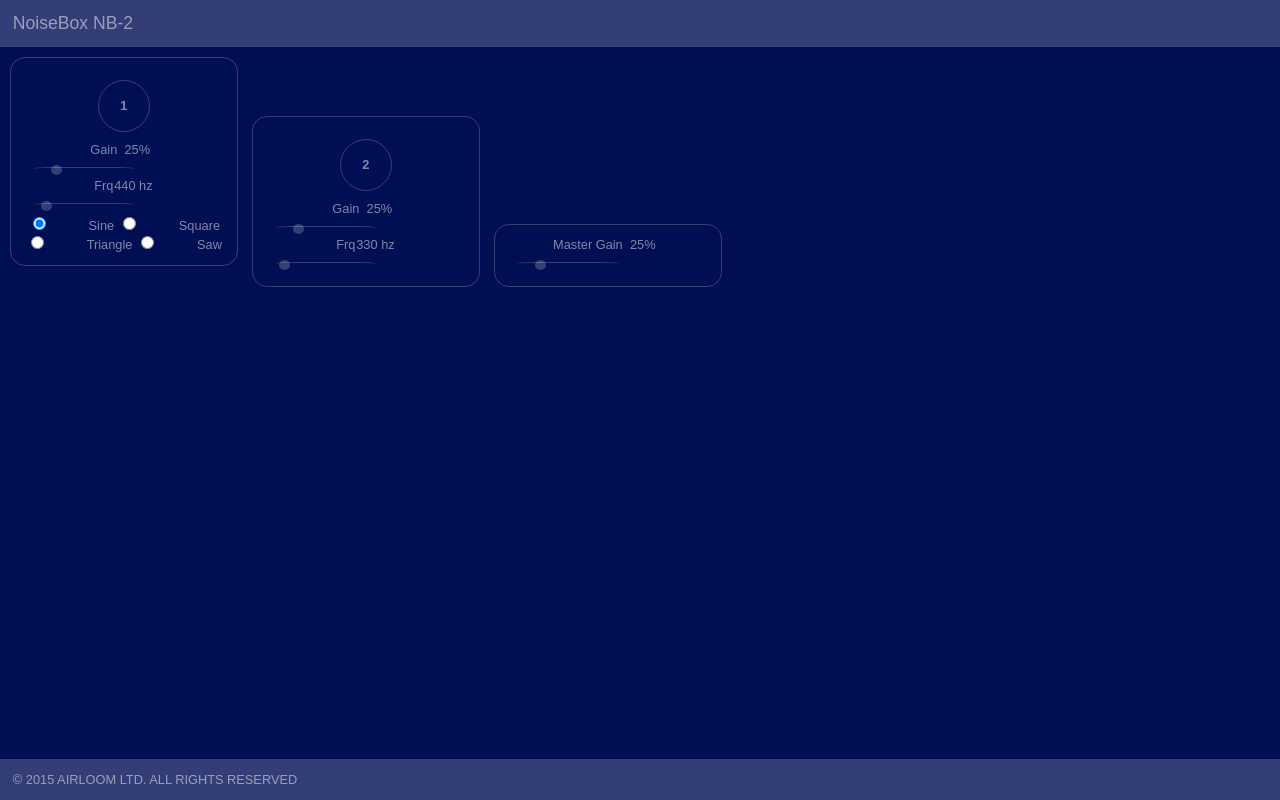
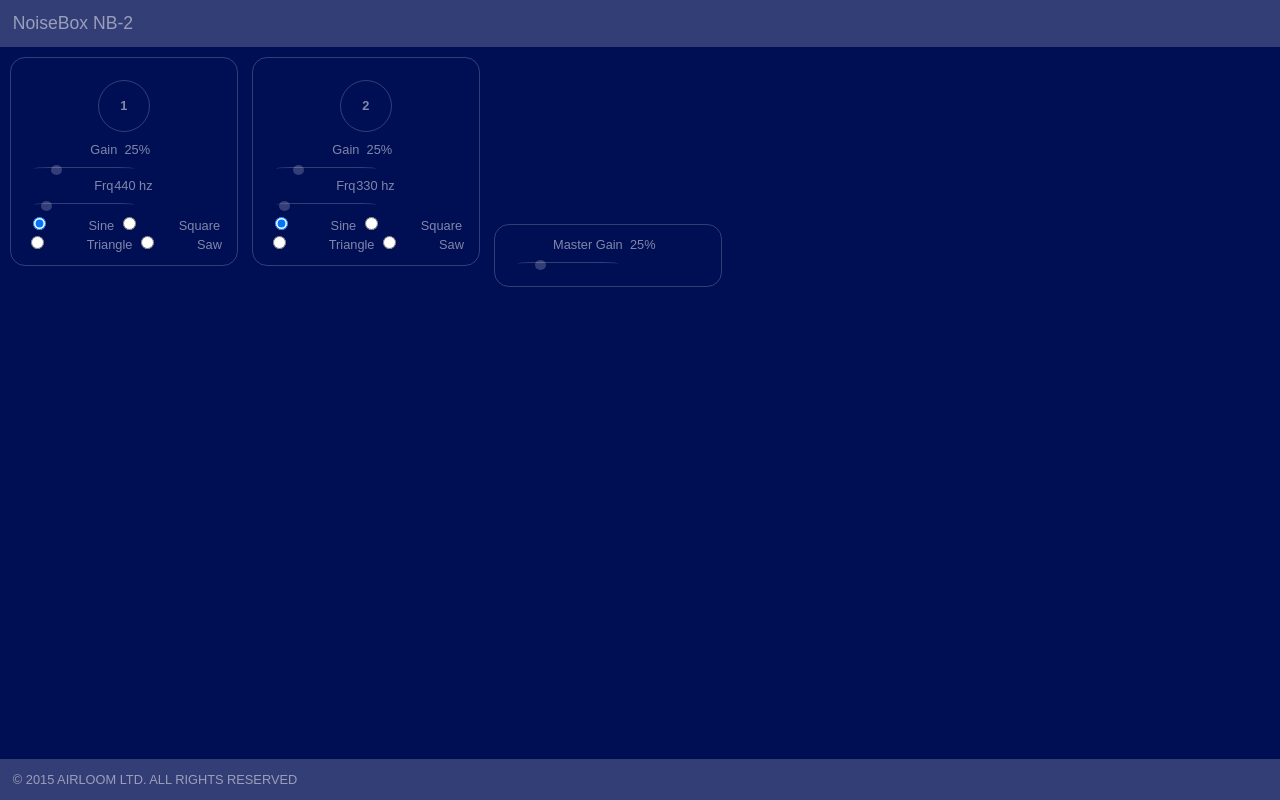
Before and after one commit to APriceDev/sandbocks, a plain HTML site: page soundlab/noisebox/nb-2/index.html in a window 1280 px wide. Drawn offline with Linux system fonts and the light colour scheme.

Commit message:
add wavestate to oscTwo

```diff
--- a/soundlab/noisebox/nb-2/index.html
+++ b/soundlab/noisebox/nb-2/index.html
@@ -18,10 +18,10 @@
         <label for="Osc One Frequency">Frq</label><span id="oscOneFrqState"></span>
         <div class="slider" id="oscOneFrq" title="Osc One Frequency"></div>
         <div id="oscOneWaveState">
-            <input type="radio" id="sine" name="oscOneWave" title="sine" checked="checked"><label for="sine"><span></span>Sine</label>
-            <input type="radio" id="square" name="oscOneWave" title="square"><label for="square"><span></span>Square</label>
-            <input type="radio" id="triangle" name="oscOneWave" title="triangle"><label for="triangle"><span></span>Triangle</label>
-            <input type="radio" id="sawtooth" name="oscOneWave" title="sawtooth"><label for="sawtooth"><span></span>Saw</label>
+            <input type="radio" id="sineOscOne" name="oscOneWave" title="sine" checked="checked"><label for="sine"><span></span>Sine</label>
+            <input type="radio" id="squareOscOne" name="oscOneWave" title="square"><label for="square"><span></span>Square</label>
+            <input type="radio" id="triangleOscOne" name="oscOneWave" title="triangle"><label for="triangle"><span></span>Triangle</label>
+            <input type="radio" id="sawtoothOscOne" name="oscOneWave" title="sawtooth"><label for="sawtooth"><span></span>Saw</label>
         </div>
     </div>
 
@@ -31,6 +31,12 @@
         <div class="slider" id="oscTwoVol" title="Osc Two Gain"></div>
         <label for="Osc Two Frequency">Frq</label><span id="oscTwoFrqState"></span>
         <div class="slider" id="oscTwoFrq" title="Osc Two Frequency"></div>
+        <div id="oscTwoWaveState">
+            <input type="radio" id="sineOscTwo" name="oscTwoWave" title="sine" checked="checked"><label for="sine"><span></span>Sine</label>
+            <input type="radio" id="squareOscTwo" name="oscTwoWave" title="square"><label for="square"><span></span>Square</label>
+            <input type="radio" id="triangleOscTwo" name="oscTwoWave" title="triangle"><label for="triangle"><span></span>Triangle</label>
+            <input type="radio" id="sawtoothOscTwos" name="oscTwoWave" title="sawtooth"><label for="sawtooth"><span></span>Saw</label>
+        </div>
     </div>
 
     <div class="rack">
--- a/soundlab/noisebox/nb-2/js/app.js
+++ b/soundlab/noisebox/nb-2/js/app.js
@@ -30,6 +30,7 @@
         oscTwoFrq,
         oscTwoFrqLevel = 330,
         oscTwoFrqState,
+        oscTwoWaveState,
         oscTwoCtrl,
         oscTwoToggle = "stop";
 
@@ -189,6 +190,7 @@
                 oscTwoGain = audioCtx.createGain();
 
                 // assign values
+                oscTwo.type = oscTwoWaveType;
                 oscTwo.frequency.value = oscTwoFrqLevel;
 
                 // update values
@@ -236,6 +238,14 @@
             }
         };
 
+        var oscTwoWaveUpdate = function(e){
+
+            console.log(e.target.title);
+            e === undefined ? oscTwoWaveType : oscTwoWaveType = e.target.title;
+            if(oscTwo){
+                oscTwo.type = oscTwoWaveType;
+            };
+        };
 
  // utilities  *******************************************************
 
@@ -267,6 +277,8 @@
             }, false);
 
             oscOneWaveState.addEventListener("click", oscOneWaveUpdate);
+
+            oscTwoWaveState.addEventListener("click", oscTwoWaveUpdate);
         };
 
         var init = function(){
@@ -286,6 +298,7 @@
             oscTwoVolumeState.innerHTML = " 25%";
             oscTwoFrqState = document.getElementById("oscTwoFrqState");
             oscTwoFrqState.innerHTML = " 330 hz";
+            oscTwoWaveState = document.getElementById("oscTwoWaveState");
 
             audioCtx = new AudioContext();
             destination  = audioCtx.destination;
```
